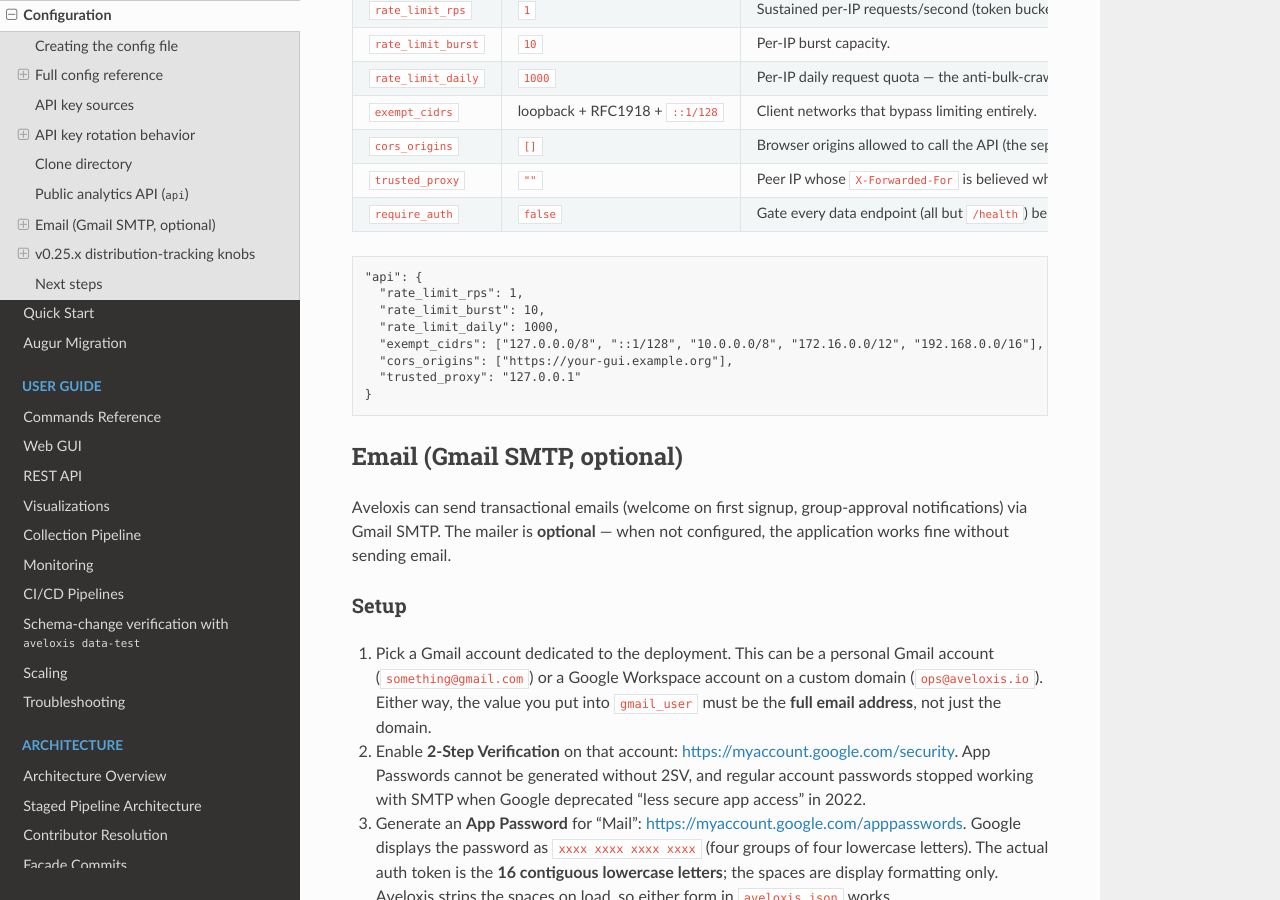
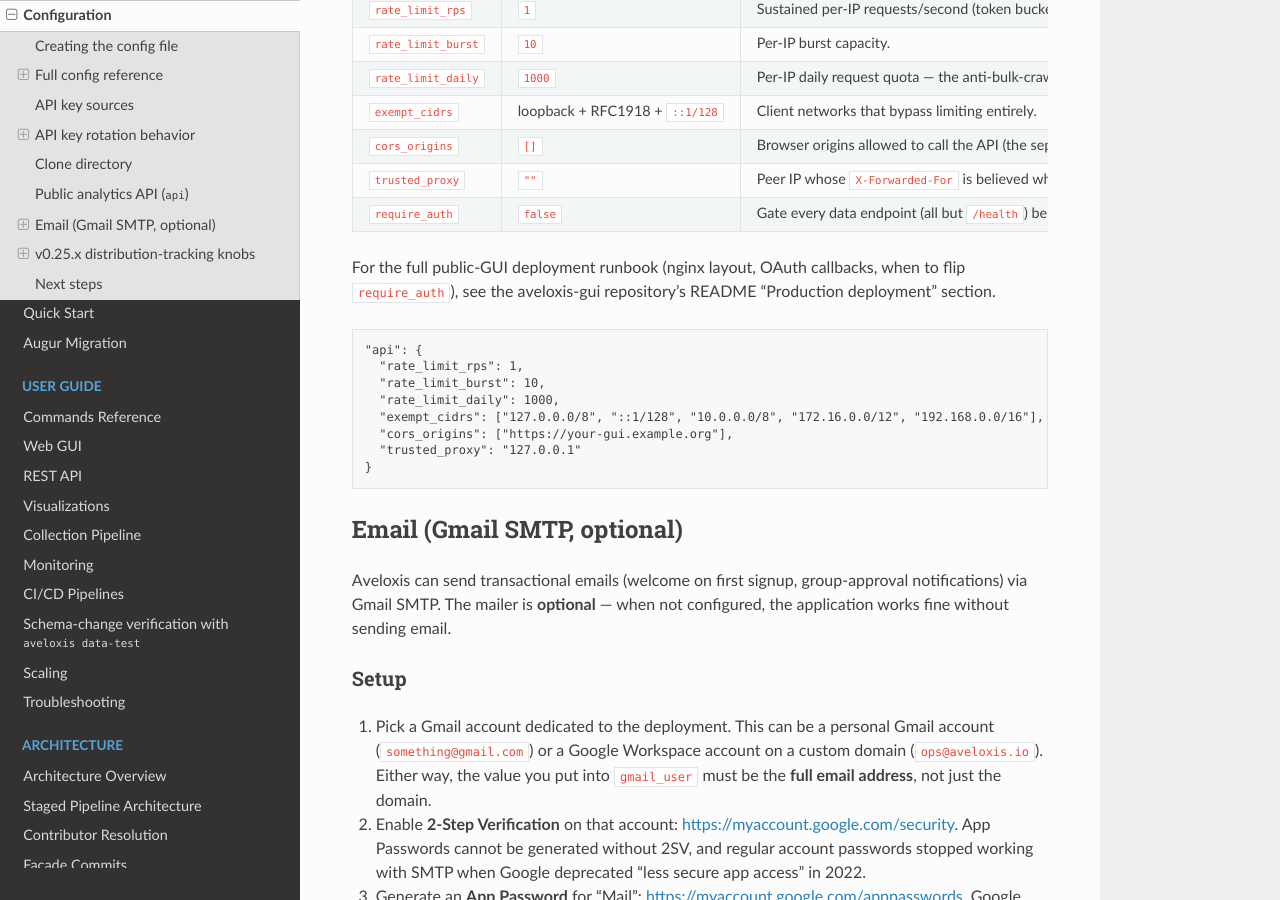
Before and after one commit to aveloxis/aveloxis, a Sphinx documentation site: the page built from docs/getting-started/configuration.md, in a window 1280 px wide and 900 px high, scrolled down 9857 px. Built offline with Sphinx 7.4.7 and the Read the Docs theme 3.1.0, drawn with Linux system fonts in a browser that asks for light colours.

Commit message:
production GUI deployment notes
Signed-off-by: Sean P. Goggins <s@goggins.com>

````diff
--- a/docs/getting-started/configuration.md
+++ b/docs/getting-started/configuration.md
@@ -371,6 +371,10 @@ same-box and same-LAN traffic is never limited.
 | `trusted_proxy` | `""` | Peer IP whose `X-Forwarded-For` is believed when resolving the client address. Set this to your nginx host when proxying — otherwise every request appears to come from the proxy and the exemption/limits misapply. Empty = XFF ignored (spoof-safe default). |
 | `require_auth` | `false` | Gate every data endpoint (all but `/health`) behind Bearer session tokens minted by the web process's `/auth/token`. Flip on once the aveloxis-gui token flow is deployed. Exempt-CIDR clients bypass auth even when enabled. Scoped users receive structured 403s for repos outside their approved groups. |
 
+For the full public-GUI deployment runbook (nginx layout, OAuth
+callbacks, when to flip `require_auth`), see the aveloxis-gui
+repository's README "Production deployment" section.
+
 ```jsonc
 "api": {
   "rate_limit_rps": 1,
````
